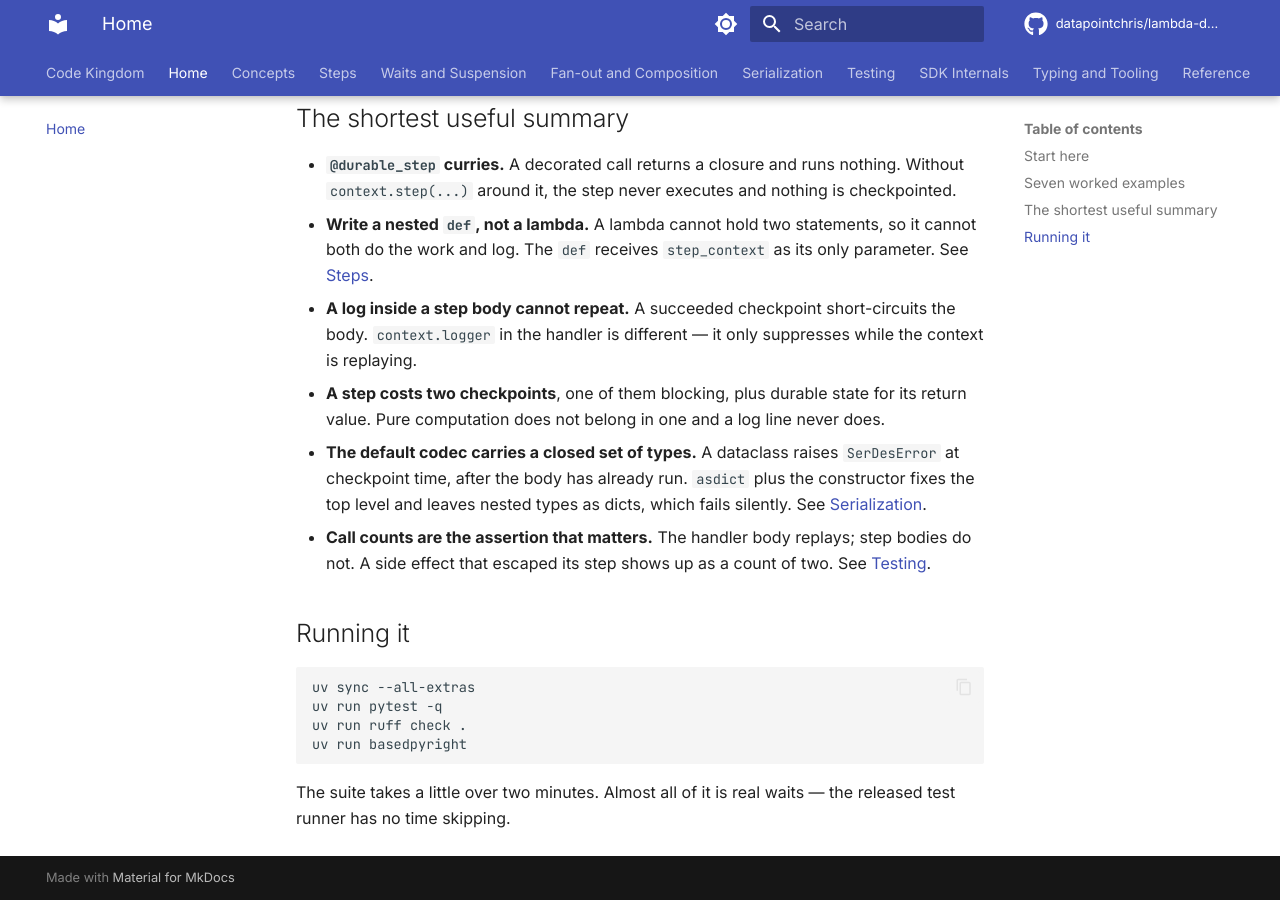
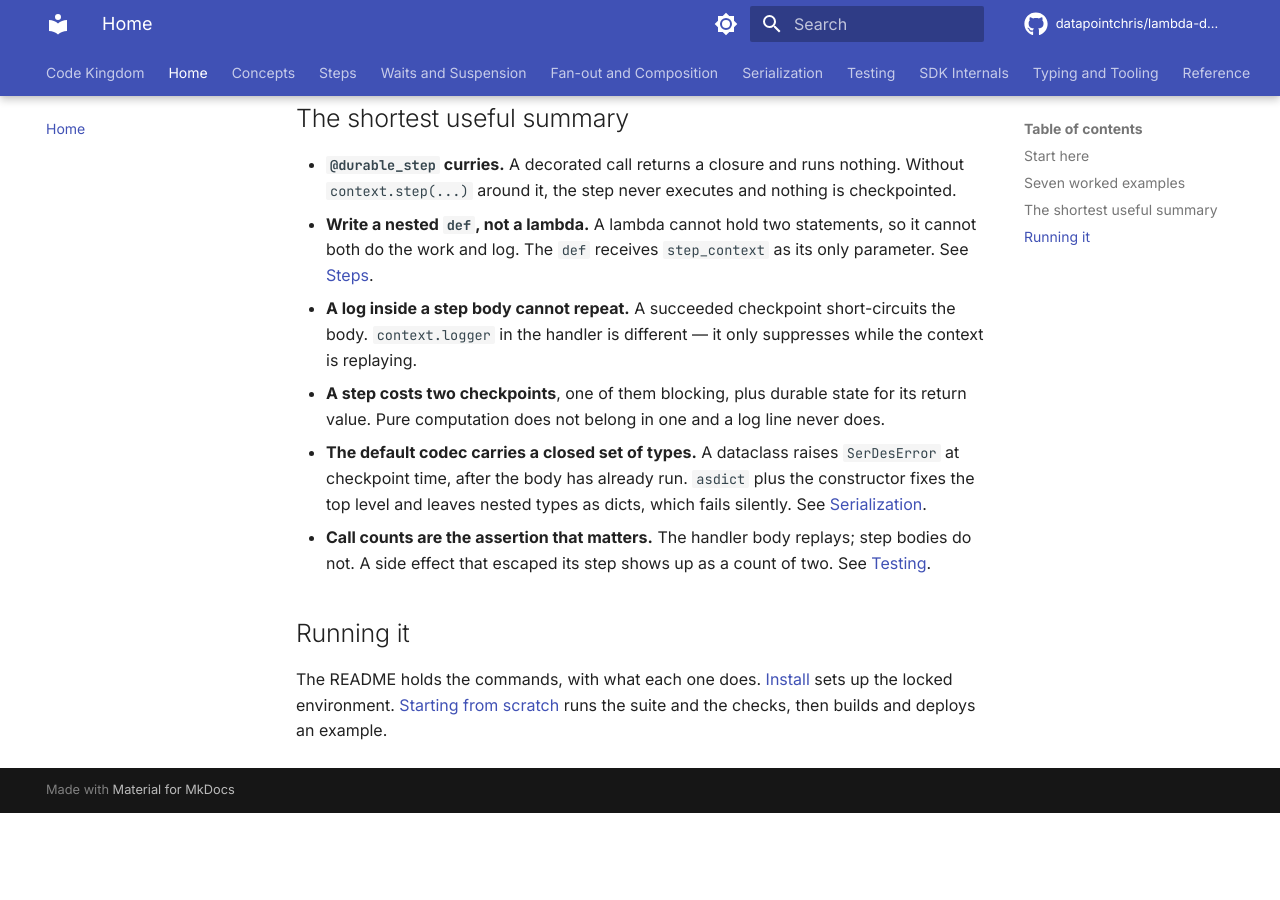
Before and after one commit to datapointchris/lambda-durable-functions, an MkDocs documentation site: the page built from docs/index.md, in a window 1280 px wide and 900 px high, scrolled down 1878 px. Built offline with MkDocs 1.6.1 and Material for MkDocs 9.7.7, drawn with Linux system fonts in a browser that asks for light colours; comment, search, counter and statistics services are not loaded; after the commit the page ends 2691 px from its top, so only the background shows below that.

Commit message:
docs(index): point Running it at the README's install and run sections
The docs index repeated the README's four setup and check commands and its two-minute note. The README is where those commands are explained and kept current, so a change there would leave the index's copy reading as correct while out of step.

Running it now links the README's Install and Starting from scratch sections and says what each holds.

Agent-Name: inbox.problem.fix
Agent-Session: 01a1df7a-12bb-727b-b6c1-84f8401bcedb
Agent-Run: 01a1df7a-0bbc-7db5-8f3c-0f161540f59e

````diff
--- a/docs/index.md
+++ b/docs/index.md
@@ -60,12 +60,8 @@ handler to be testable.
 
 ## Running it
 
-```bash
-uv sync --all-extras
-uv run pytest -q
-uv run ruff check .
-uv run basedpyright
-```
-
-The suite takes a little over two minutes. Almost all of it is real waits — the released test runner
-has no time skipping.
+The README holds the commands, with what each one does.
+[Install](https://github.com/datapointchris/lambda-durable-functions#install) sets up the locked
+environment.
+[Starting from scratch](https://github.com/datapointchris/lambda-durable-functions#starting-from-scratch)
+runs the suite and the checks, then builds and deploys an example.
````
